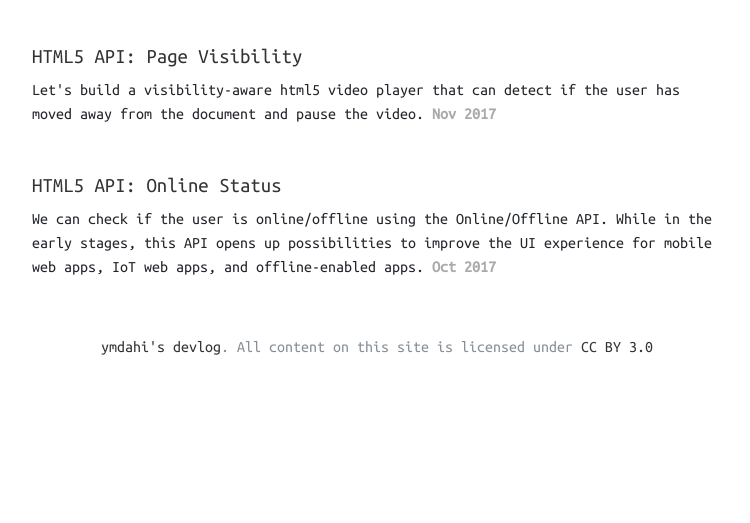
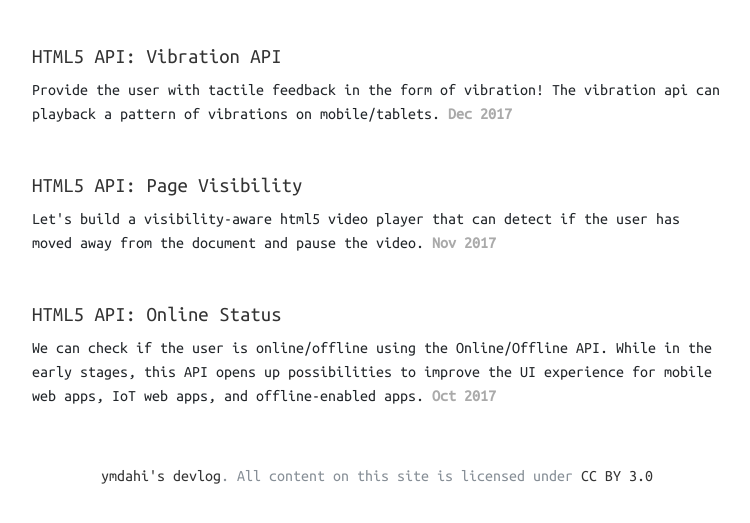
Before and after one commit to ymdahi/ymdahi.github.io, a plain HTML site: page index.html in a window 1280 px wide. Shown: the part 107-630 px from the top of the page, without its empty margins (263-1013 px from the left). Drawn offline with nearby package versions, Linux system fonts and the light colour scheme; a web font is replaced by a local one.

Commit message:
vibration api

```diff
--- a/index.html
+++ b/index.html
@@ -41,6 +41,10 @@
     <main role="main" class="container">
 
     	<div class="feed">
+   			<div class="feed-entry mb-5">
+	        <h2><a href="https://ymdahi.github.io/html5-api-experiments/vibration-api/index.html" target="_blank" alt="visit the project page">HTML5 API: Vibration API</a></h2>
+	        <p>Provide the user with tactile feedback in the form of vibration! The vibration api can playback a pattern of vibrations on mobile/tablets. <span class="feed-date">Dec 2017</span></p>
+	      </div>
 
 	      <div class="feed-entry mb-5">
 	        <h2><a href="https://ymdahi.github.io/html5-api-experiments/page-visibility/index.html" target="_blank" alt="visit the project page">HTML5 API: Page Visibility</a></h2>
@@ -50,7 +54,6 @@
 	        <h2><a href="https://ymdahi.github.io/html5-api-experiments/online-state/index.html" target="_blank" alt="visit the project page">HTML5 API: Online Status</a></h2>
 	        <p>We can check if the user is online/offline using the Online/Offline API. While in the early stages, this API opens up possibilities to improve the UI experience for mobile web apps, IoT web apps, and offline-enabled apps. <span class="feed-date">Oct 2017</span></p>
 	      </div>
-
 	    </div>
     </main><!-- /.container -->
 
```
